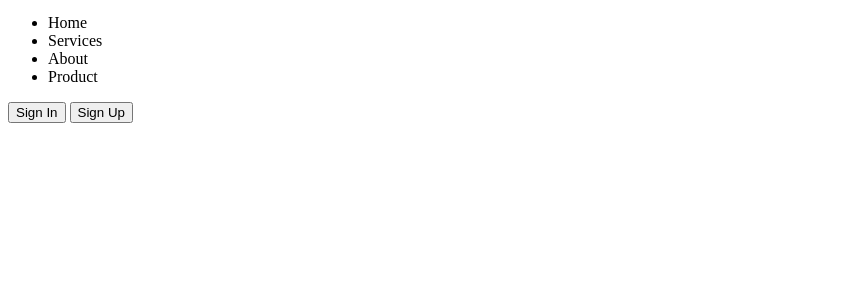
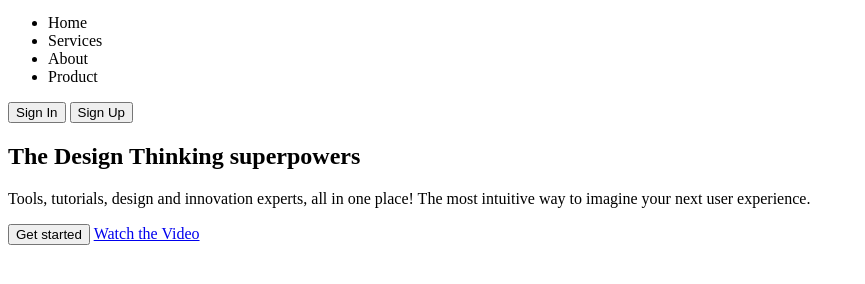
Before and after one commit to Anton-Gadiyatov/Productly, a plain HTML site: page index.html in a window 1280 px wide. Shown: the part 28-312 px from the top of the page, without its empty margins (0-865 px from the left). Drawn offline with Linux system fonts and the light colour scheme.

Commit message:
feat: add promo section layout

```diff
--- a/index.html
+++ b/index.html
@@ -24,5 +24,23 @@
         </nav>
       </div>
     </header>
+    <section class="promo">
+      <div class="content-wrapper">
+        <div class="promo__content">
+          <h1>The Design Thinking superpowers</h1>
+          <p>
+            Tools, tutorials, design and innovation experts, all in one place!
+            The most intuitive way to imagine your next user experience.
+          </p>
+          <div class="poromo__buttons">
+            <button class="button button--colored">Get started</button>
+            <a href="#" class="link-button">
+              <span class="ico ico--play"></span>
+              Watch the Video
+            </a>
+          </div>
+        </div>
+      </div>
+    </section>
   </body>
 </html>
```
